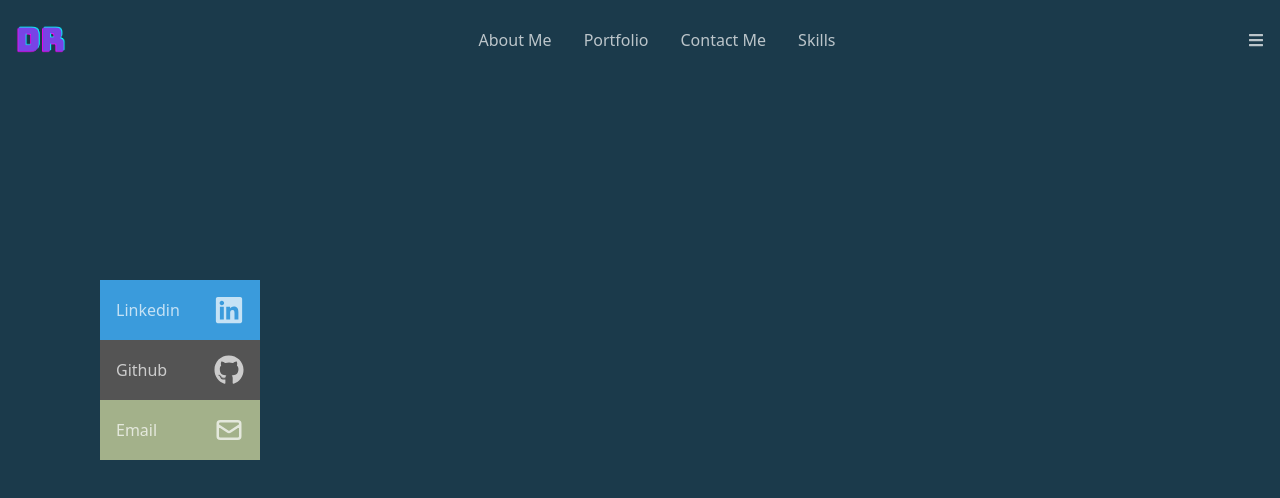
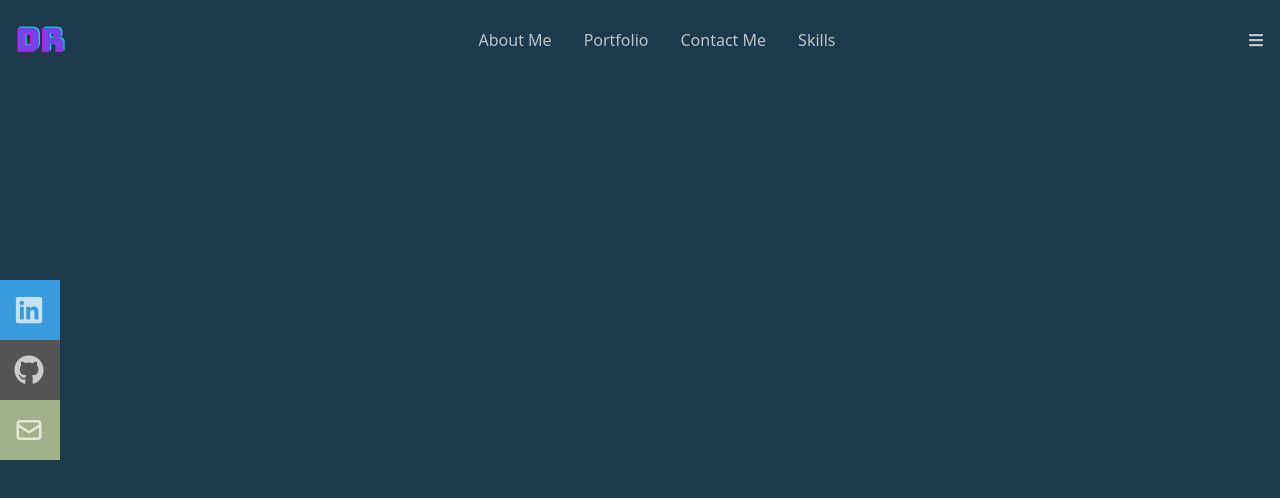
Before and after one commit to Daveerr/React-Portfolio, a React (Create React App) app in the folder portfolio-app/: page / in a window 1280 px wide. Shown: the top 498 px of the page. Built offline with nearby package versions, Linux system fonts and the light colour scheme.

Commit message:
fixed icon animation

```diff
--- a/portfolio-app/src/components/Navbar.js
+++ b/portfolio-app/src/components/Navbar.js
@@ -45,7 +45,7 @@ export const Navbar = () => {
       {/* icons for contact */}
       <div className="flex fixed flex-col top-[35%] left-0">
         <ul>
-          <li className="w-[160px] h-[60px] flex justify-between items-center ml-[100px] hover:ml[-10px] duration-300 bg-[#3a9bdc]">
+          <li className="w-[160px] h-[60px] flex justify-between items-center ml-[-100px] hover:ml-[-10px] duration-300 bg-[#3a9bdc]">
             <a
               className="flex justify-between items-center w-full text-grey"
               href="/"
@@ -53,7 +53,7 @@ export const Navbar = () => {
               Linkedin <FaLinkedin size={30} />
             </a>
           </li>
-          <li className="w-[160px] h-[60px] flex justify-between items-center ml-[100px] hover:ml[-10px] duration-300 bg-[#545454]">
+          <li className="w-[160px] h-[60px] flex justify-between items-center ml-[-100px] hover:ml-[-10px] duration-300 bg-[#545454]">
             <a
               className="flex justify-between items-center w-full text-grey"
               href="/"
@@ -61,7 +61,7 @@ export const Navbar = () => {
               Github <FaGithub size={30} />
             </a>
           </li>
-          <li className="w-[160px] h-[60px] flex justify-between items-center ml-[100px] hover:ml[-10px] duration-300 bg-[#a3b18a]">
+          <li className="w-[160px] h-[60px] flex justify-between items-center ml-[-100px] hover:ml-[-10px] duration-300 bg-[#a3b18a]">
             <a
               className="flex justify-between items-center w-full text-grey"
               href="/"
```
